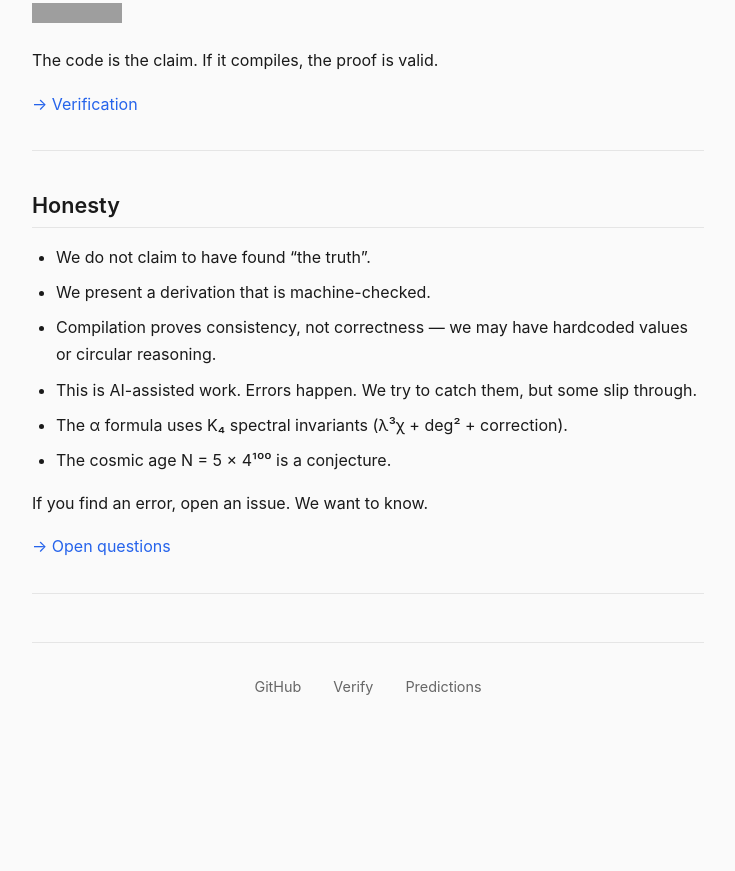
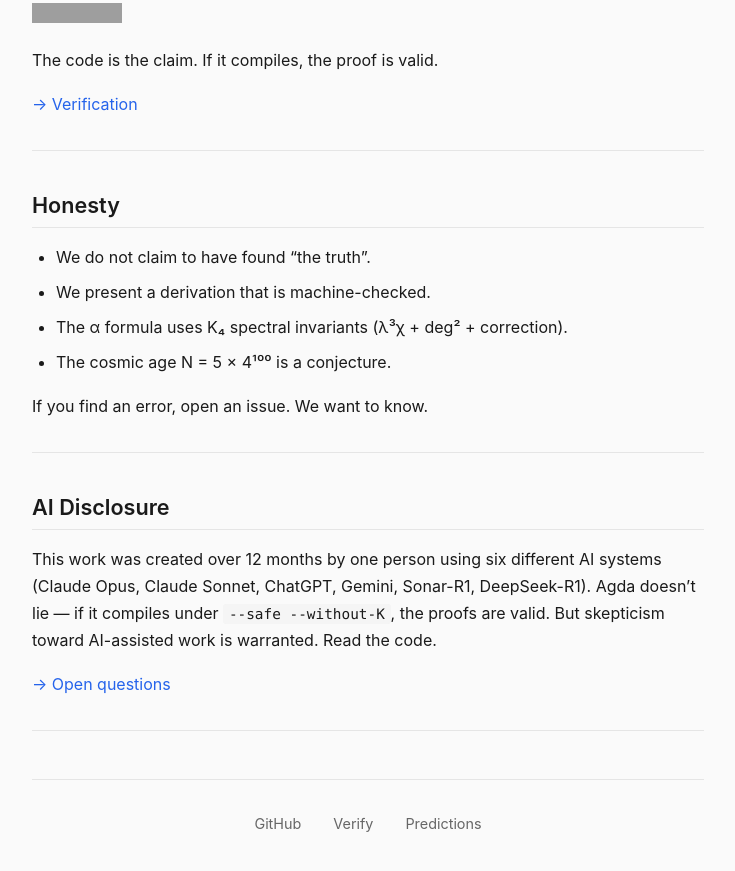
Before and after one commit to de-johannes/FirstDifference, a Jekyll site: the page built from docs/index.md, in a window 1280 px wide and 900 px high, scrolled down 1972 px. Shown: the top 871 px of the window, without its empty margins (272-1007 px from the left). Built offline with Jekyll 4.4.1, drawn with Linux system fonts in a browser that asks for light colours; before the commit the page ends 2735 px from its top, so only the background shows below that; grey boxes are pictures that could not be loaded.

Commit message:
docs: add AI disclosure section - 12 months, 1 person, 6 AIs

```diff
--- a/docs/index.md
+++ b/docs/index.md
@@ -93,12 +93,16 @@ The code is the claim. If it compiles, the proof is valid.
 
 - We do not claim to have found "the truth".
 - We present a derivation that is machine-checked.
-- Compilation proves consistency, not correctness — we may have hardcoded values or circular reasoning.
-- This is AI-assisted work. Errors happen. We try to catch them, but some slip through.
 - The α formula uses K₄ spectral invariants (λ³χ + deg² + correction).
 - The cosmic age N = 5 × 4¹⁰⁰ is a conjecture.
 
 If you find an error, open an issue. We want to know.
+
+---
+
+## AI Disclosure
+
+This work was created over 12 months by one person using six different AI systems (Claude Opus, Claude Sonnet, ChatGPT, Gemini, Sonar-R1, DeepSeek-R1). Agda doesn't lie — if it compiles under `--safe --without-K`, the proofs are valid. But skepticism toward AI-assisted work is warranted. Read the code.
 
 [→ Open questions](faq)
 
```
